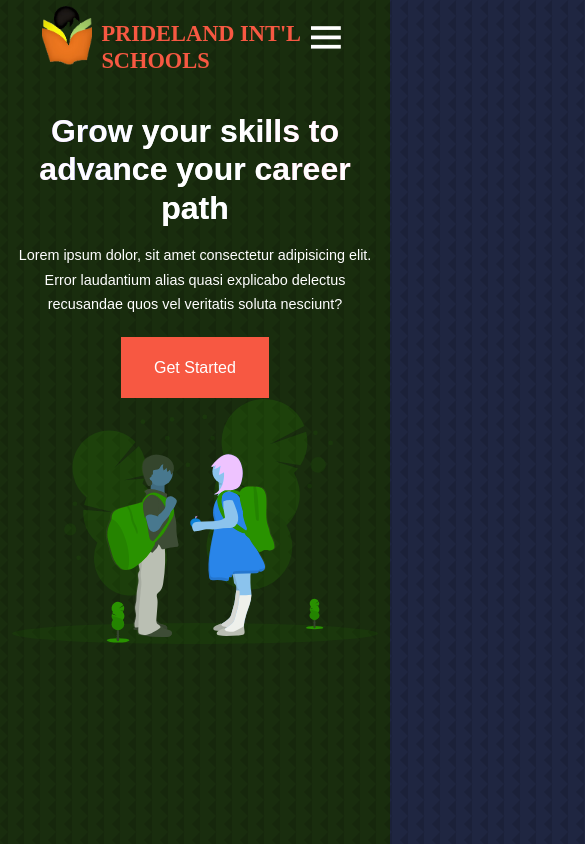
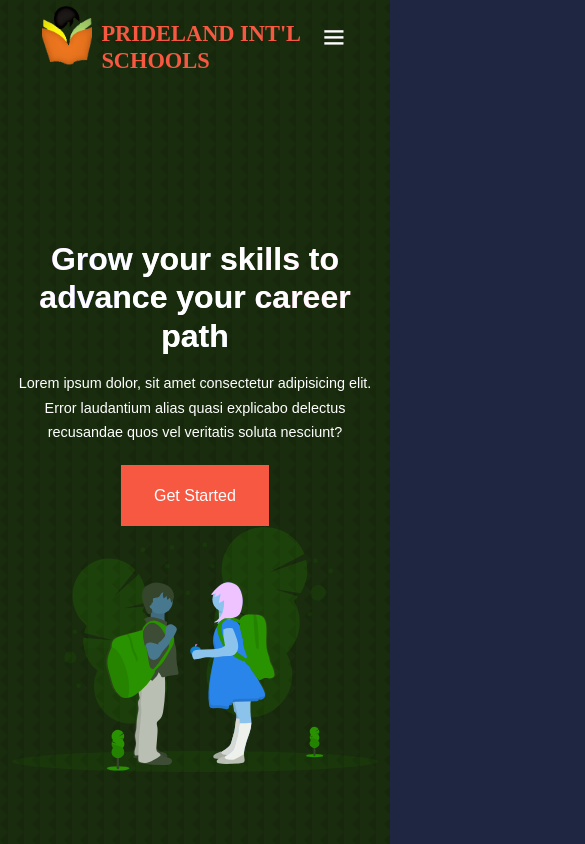
Before and after one commit to Omoju-Mayowa/Prideland, a plain HTML site: page index.html in a window 390 px wide. Shown: the top 844 px of the page, 585 px wide, since content can reach past the window. Drawn offline with nearby package versions, Linux system fonts and the light colour scheme; a web font is replaced by a local one.

Commit message:
Update style.css

```diff
--- a/css/style.css
+++ b/css/style.css
@@ -6,7 +6,10 @@
     text-decoration: none;
     list-style: none;
     box-sizing: border-box;
-    appearance: none;
+}
+
+html {
+    overflow-x: hidden;
 }
 
   @import url('https://fonts.googleapis.com/css2?family=Montserrat+Alternates:ital,wght@0,200;0,300;0,400;0,600;1,200;1,400&family=Montserrat:ital,wght@0,200;0,300;0,400;0,500;0,600;1,200;1,400;1,600&display=swap');
@@ -52,12 +55,12 @@
 }
 
 body {
-    overflow-x: hidden;
     font-family: font, sans-serif;
     line-height: 1.7;
     color: var(--color-white);
     background: var(--color-bg);
     user-select: none;
+    overflow-x: hidden;
 }
 
 
@@ -152,17 +155,10 @@ nav {
     position: fixed;
     background: transparent;
     width: 100vw;
+    overflow-x: hidden;
     height: 5rem;
     top: 0;
     z-index: 11;
-}
-
-nav button i {
-    display: none;
-    background: transparent;
-    font-size: 2.8rem;
-    color: var(--color-white);
-    cursor: pointer;
 }
 
 
@@ -170,6 +166,10 @@ nav button i {
 .window-scroll {
     background: var(--color-white);
     box-shadow: 0 1rem 2rem rgba(0, 0, 0, 0.2);
+}
+
+.window-scroll button {
+        color: var(--color-black);
 }
 
 .window-scroll .nav__menu a {
@@ -270,10 +270,9 @@ nav:hover .icon__container h3 {
 /* =================== HEADER =================== */
 header {
     position: relative;
-    top: 5rem;
-    overflow: hidden;
-    height: 70vh;
-    margin-bottom: 5rem;
+    top: 13rem;
+    height: 100vh;
+    margin-bottom: 7rem;
 }
 
 .header__container {
@@ -455,8 +454,8 @@ header {
 
 /* =================== TESTIMONIALS =================== */
 .testimonials__container {
-    overflow-x: hidden;
     position: relative;
+    overflow: scroll;
     margin-bottom: 5rem;
 }
 
@@ -714,7 +713,7 @@ footer ul li a:hover {
     .nav__menu {
         position: fixed;
         top: 5rem;
-        right: 5%;
+        right: -1%;
         height: fit-content;
         width: 18rem;
         flex-direction: column;
@@ -777,8 +776,9 @@ footer ul li a:hover {
 
 /* ========================== HEADER ========================== */
 header {
-    height: 60vh;
-    margin-bottom: 5rem;
+    overflow: auto;
+    height: 80vh;
+    margin-bottom: 2rem;
 }
 
 .header__container  {
```
